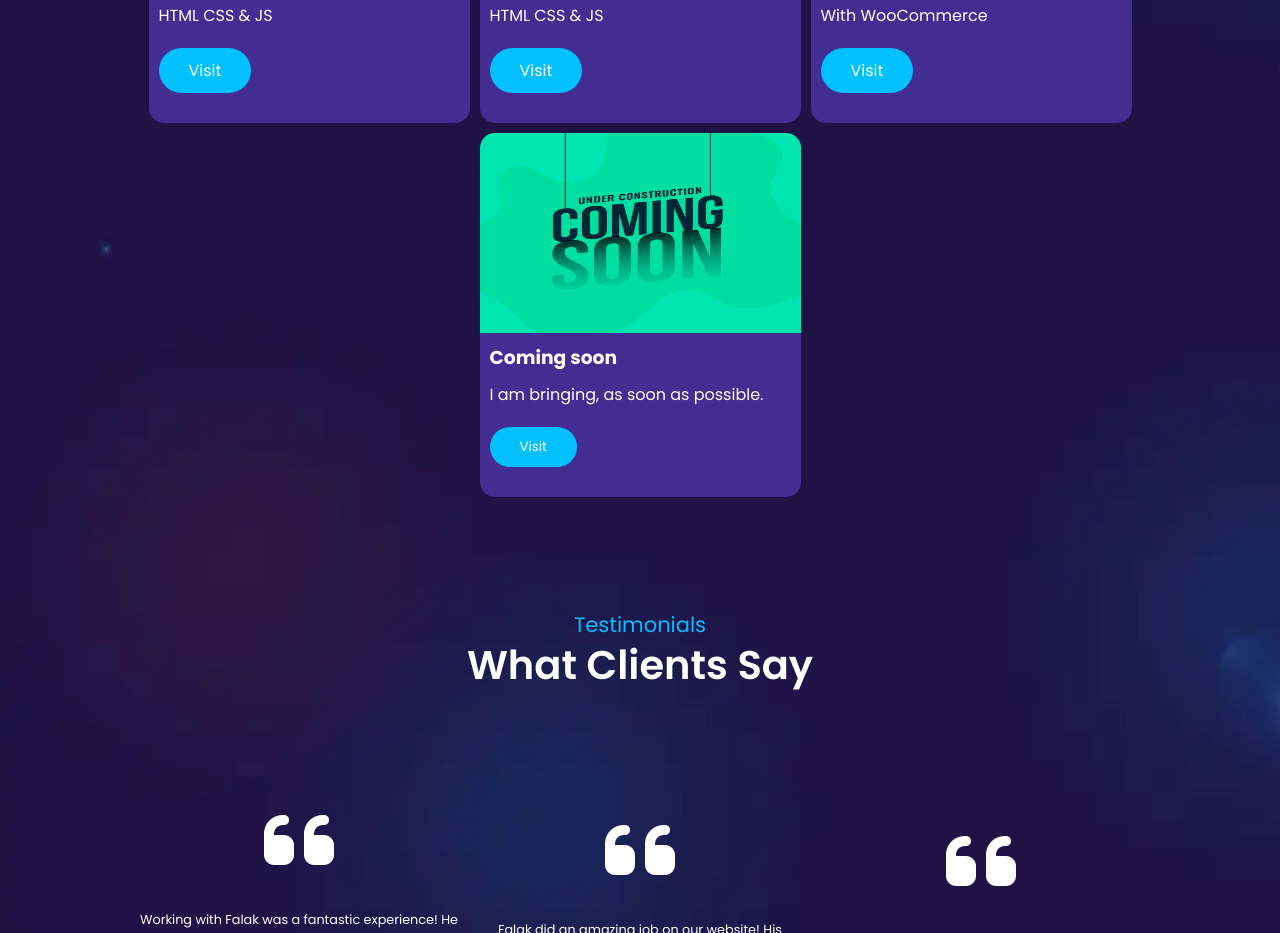
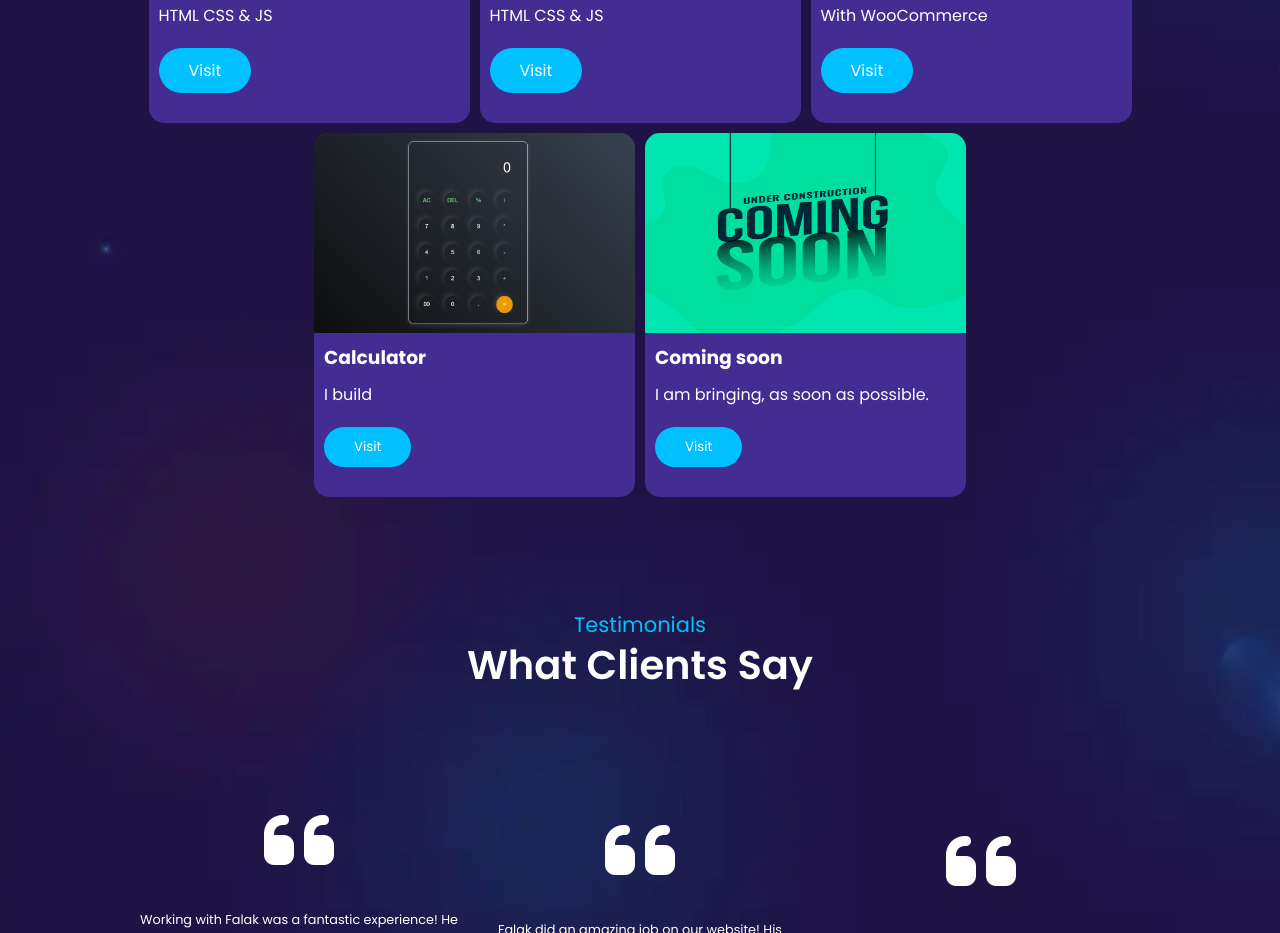
Before and after one commit to falak-falak/portfolio-of-falak, a plain HTML site: page index.html in a window 1280 px wide. Shown: the part 6299-7232 px from the top of the page. Drawn offline with nearby package versions, Linux system fonts and the light colour scheme; a web font is replaced by a local one.

Commit message:
uploaded calculator project

```diff
--- a/index.html
+++ b/index.html
@@ -469,6 +469,12 @@
               <a class="project-visit-btn" href="https://ushah.store/" target="_blank">Visit</a>
             </div>
             <div class="project-box">
+              <img src="./assets/calculator.png" class="proj-img">
+              <h3 class="proj-title">Calculator</h3>
+              <p class="proj-des">I build </p>
+              <button class="project-visit-btn">Visit</button>
+            </div>
+            <div class="project-box">
               <img src="./assets/comming-soon.jpg" class="proj-img">
               <h3 class="proj-title">Coming soon</h3>
               <p class="proj-des">I am bringing, as soon as possible.</p>
```
Also changed, not shown: assets/calculator.png (added).
